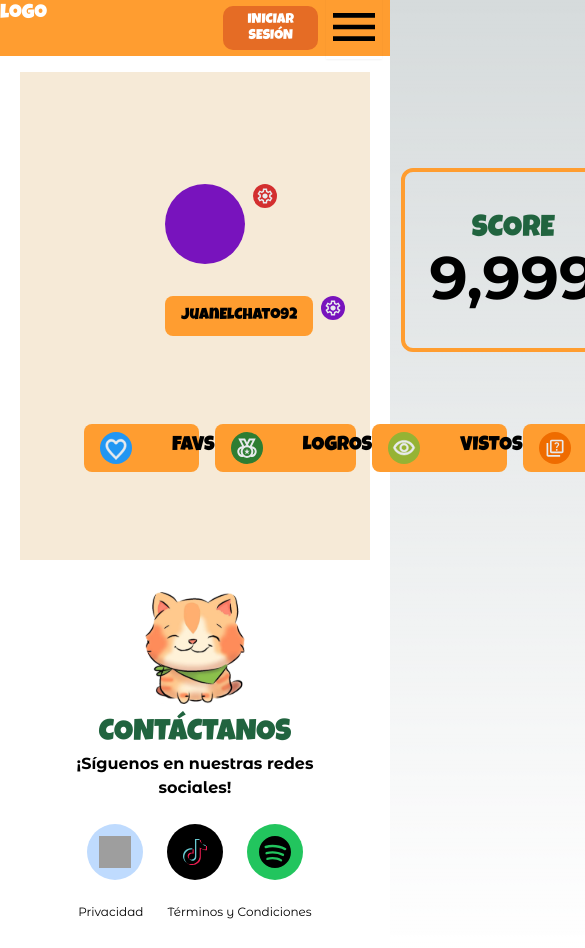
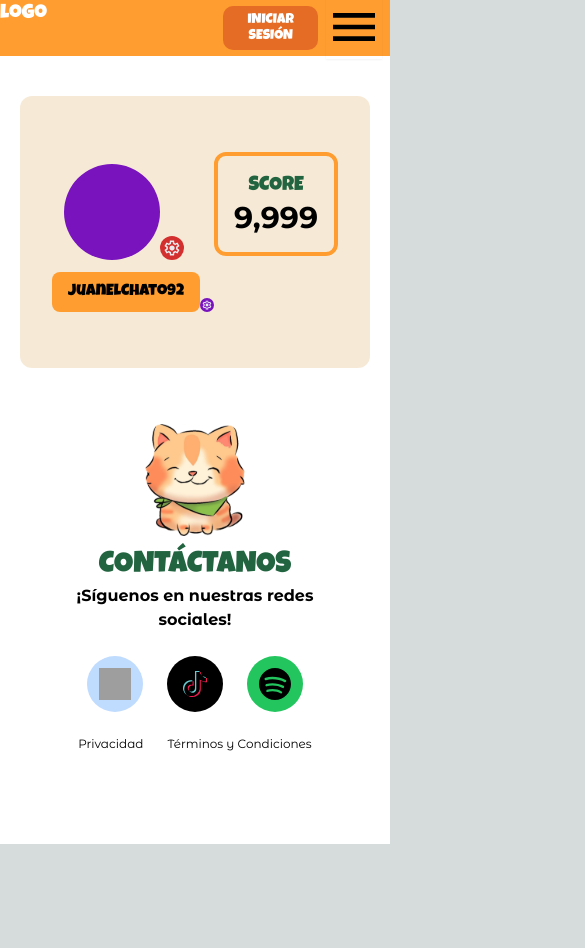
Before and after one commit to Randomlandia/frontend, a Next.js app: page /user in a window 390 px wide. Shown: the top 948 px of the page, 585 px wide, since content can reach past the window. After the commit the page ends 844 px from the top, so only its background shows below. Built offline with nearby package versions, Linux system fonts and the light colour scheme; grey boxes are pictures that could not be loaded; a web font is replaced by a local one.

Commit message:
fixin avatar component responsive

```diff
--- a/components/Avatar.jsx
+++ b/components/Avatar.jsx
@@ -1,26 +1,23 @@
 export default function Avatar() {
   return (
-    <>
-      <div className="flex flex-col justify-center">
-        {/* RANDY ICON FOR USER DEFAULT ONLY + SETTING ICON */}
-        <div className=" inline-flex gap-2 p-4">
-          <div className="rounded-full bg-lifeL size-20"></div>
+    <div className="">
+      {/* RANDY ICON FOR USER DEFAULT ONLY + SETTING ICON */}
+      <div className="inline-flex p-3">
+        <div className="rounded-full bg-lifeL size-24"></div>
+        <div className="content-end">
           <img src="/icon_redsetting.svg" alt="setting" className="h-6 w-6 " />
         </div>
+      </div>
 
-        {/* CARD USER NAME + SETTING ICON */}
-        <div className=" inline-flex gap-2 p-4">
-          <div className="bg-lorange rounded-lg py-2 px-4 inline-flex gap-10 align-middle text-center">
-            <p className="font-lucky text-black">JuanElChato92</p>
-          </div>
-
-          <img
-            src="/icon_purplesetting.svg"
-            alt="setting"
-            className="h-6 w-6 "
-          />
+      {/* CARD USER NAME + SETTING ICON */}
+      <div className="inline-flex">
+        <div className="bg-lorange rounded-lg py-2 px-4 text-center">
+          <p className="font-lucky text-black">JuanElChato92</p>
+        </div>
+        <div className="content-end">
+          <img src="/icon_purplesetting.svg" alt="setting" />
         </div>
       </div>
-    </>
+    </div>
   );
 }
--- a/pages/user/index.jsx
+++ b/pages/user/index.jsx
@@ -8,27 +8,24 @@ export default function User() {
       {/* NAVBAR COMPONENT */}
       <Navbar />
       {/* BODY */}
-      <div className="p-4">
-        <div className="grid justify-items-center bg-oldwhite h-4/5 w-[350px] md:w-4/5 lg:w-1/2 py-14 md:py-24 px-8 mx-auto ">
-          <div className="inline-flex gap-10 justify-center p-10">
+      <div className="m-10 rounded-xl overflow-hidden grid justify-items-center bg-oldwhite h-4/5 w-[350px] md:w-4/5 lg:w-1/2 py-14 md:py-24 px-8 mx-auto">
+        <div className="inline-flex">
           {/* AVATAR COMPONENT Y NOMBRE USER*/}
           <div className="">
             <Avatar />
           </div>
 
           {/* SCORE */}
-            <div className="border-4 py-2 px-6 rounded-xl border-lorange content-center ">
+          <div className="border-4 h-fit p-4 rounded-xl border-lorange ">
             {" "}
-              <p className="font-lucky text-dgreen text-3xl text-center">
-                SCORE
-              </p>
-              <p className="font-mont font-semibold text-black text-6xl text-center">
+            <p className="font-lucky text-dgreen text-xl text-center">SCORE</p>
+            <p className="font-mont font-semibold text-black text-3xl text-center">
               9,999
             </p>
           </div>
         </div>
 
-          {/* BOTONES HACIA SUBMENUS */}
+        {/* BOTONES HACIA SUBMENUS
         <div className="p-8 flex gap-4 justify-center">
           <div className="bg-lorange rounded-lg py-2 px-4 inline-flex gap-10 ">
             <img src="/icon_userheart.svg" alt="" className="h-8 w-8" />
@@ -54,14 +51,11 @@ export default function User() {
               NOSOTROS
             </span>
           </div>
-          </div>
-        </div>
+        </div> */}
       </div>
 
       {/* FOOTER CONTACTO */}
-      <div className="">
       <ContactoFooter />
-      </div>
     </main>
   );
 }
```
Lines whose indentation alone changed are shown as unchanged.
